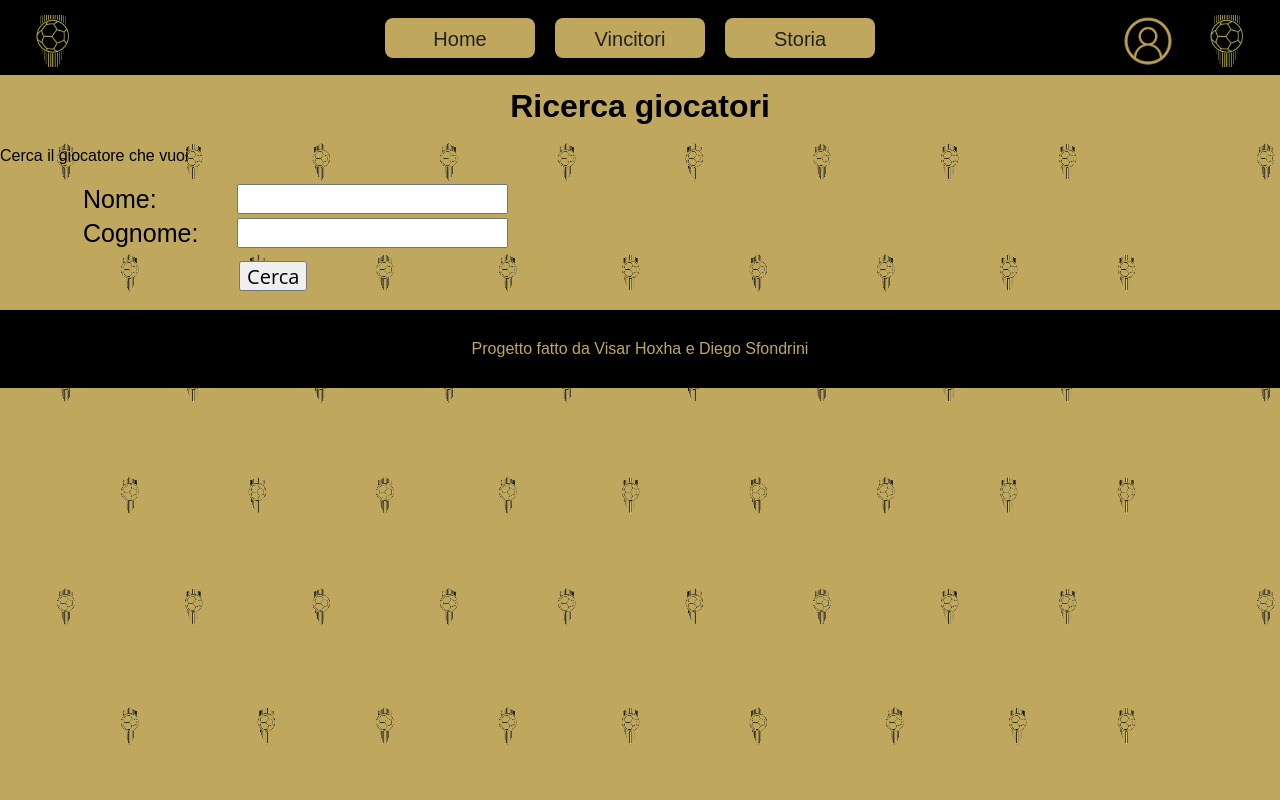
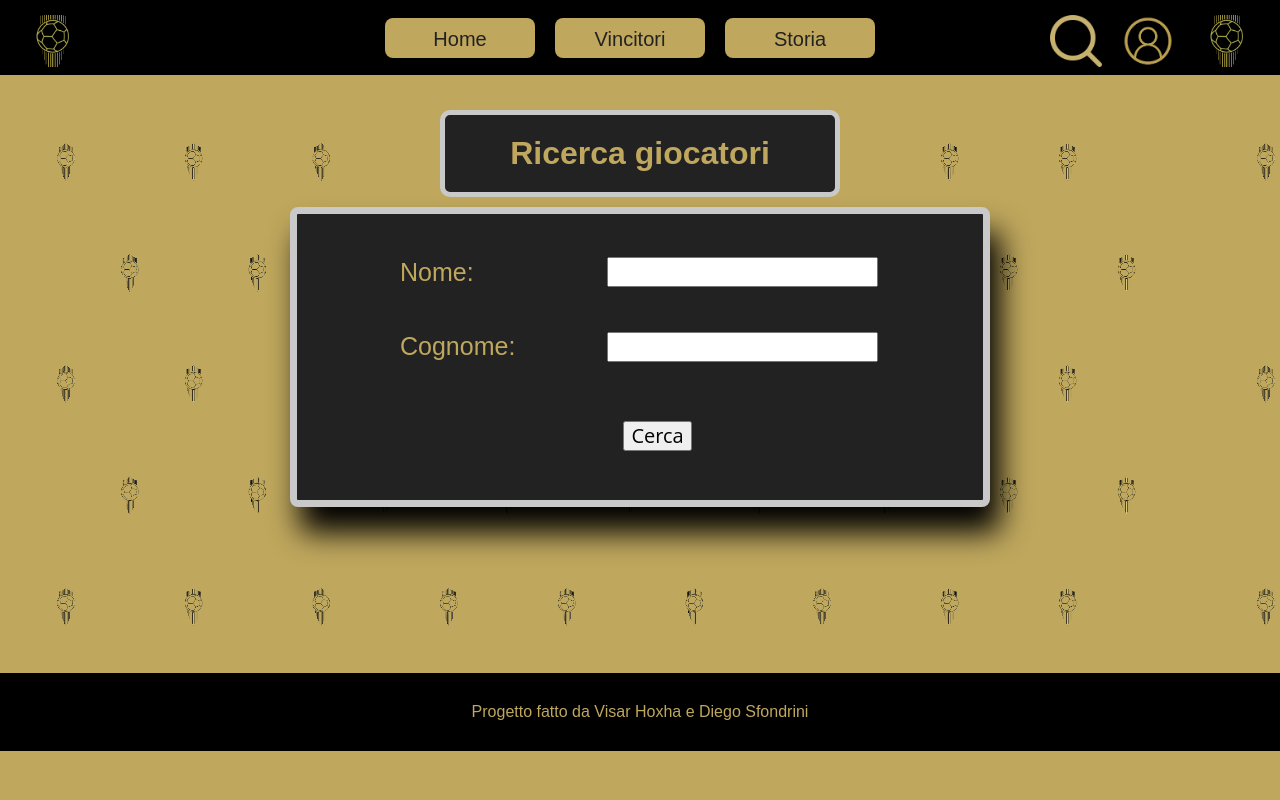
Before and after one commit to viss13/Progetto-Hoxha-Sfondrini, a PHP site: page /pagine/cerca.php in a window 1280 px wide. Run offline with PHP 8.4, Linux system fonts and the light colour scheme; some web fonts are replaced.

Commit message:
conclusione di cerca

```diff
--- a/pagine/cerca.php
+++ b/pagine/cerca.php
@@ -11,11 +11,11 @@
 <body>
 	<?php require("header.php");?>
     <div class="separatore"></div>
+    <div class="separatore"></div>
 	<div class="page_container">
-		<h1 style="text-align: center; margin-top: 0px">Ricerca giocatori</h1>
-		<p>Cerca il giocatore che vuoi</p>
+		<h1 class="titolo_storia">Ricerca giocatori</h1>
 		<form method="post" action="">
-			<table id="tab_input">
+			<table class="tab_input">
 				<tr>
 					<td><label for="nome">Nome:</label></td>
                     <td><input class="input_ricerca" type="text" name="nome" id="nome" value="<?php echo isset($_POST['nome']) ? $_POST['nome'] : ''; ?>"></td>
@@ -29,7 +29,7 @@
 				</tr>
 			</table>
 		</form>
-
+        <div class="separatore"></div>
 		<p></p>
 
 
@@ -53,15 +53,28 @@
                         $nome = $riga["nome"];
                         $cognome = $riga["cognome"];
 
-                        echo <<<EOD
-                        <a href="scheda_giocatore.php?id_giocatore=$id_giocatore" class="card card--storia">
-                            <img class="card__image"src="../immagini/$banner" alt="$banner">
-                            <div class="card__copy">
-                                <h2>$nome $cognome</h2>
-                            </div>
-                        </a>
-                        EOD;
+                        // echo <<<EOD
+                        // <a href="scheda_giocatore.php?id_giocatore=$id_giocatore" class="card card--storia">
+                        //     <img class="card__image"src="../immagini/$banner" alt="$banner">
+                        //     <div class="card__copy">
+                        //         <h2>$nome $cognome</h2>
+                        //     </div>
+                        // </a>
+                        // EOD;
 
+                        echo <<< EOD
+                            <section class="banner-cerca">
+                                <a href="scheda_giocatore.php?id_giocatore=$id_giocatore" class="banner-cerca__img">
+                                    <div class="banner__img__filter"></div>
+                                    <img src="../immagini/$banner" alt="">
+                                </a>
+                                <div class="banner-cerca__copy">
+                                    <div class="banner-cerca__copy__text">
+                                        <h1>$nome $cognome</h1>
+                                    </div>
+                                </div>
+                            </section>
+                            EOD;
 
                     }
 
@@ -69,6 +82,9 @@
                 else {
                     echo "<p>Non ho trovato nessun giocatore</p>";
                 }
+            }else{
+                echo "<div class='separatore'></div>
+                        <div class='separatore'></div>";
             }
 
         ?>
--- a/pagine/giocatori.php
+++ b/pagine/giocatori.php
@@ -54,7 +54,7 @@
                                 <div class="banner__copy">
                                     <div class="banner__copy__text">
                                         <h3>$anno</h3>
-                                        <h4>$cognome $nome</h4>
+                                        <h4>$nome $cognome</h4>
                                         <h5>$squadra / $nazionalità</h5>
                                         <p class="spaziatura_p">
                                             $descrizione
--- a/pagine/header.php
+++ b/pagine/header.php
@@ -18,6 +18,9 @@
 
             </nav>
             <div class="header__logo2">
+                <div class = "header__logo2__cerca">
+                    <a href="pagine/cerca.php"><img src="immagini/cerca2.png" alt=""></a>
+                </div>
                 <div class = "header__logo2__login">
                     <a href="pagine/login.php"><img src="immagini/login3.png" alt=""></a>
                 </div>
@@ -62,15 +65,15 @@
 
             </nav>
             <div class="header__logo2">
-            <div class = "header__logo2__login">
-                <a href="login.php"><img src="../immagini/login3.png" alt=""></a>
-            </div>
+                <div class = "header__logo2__cerca">
+                    <a href="cerca.php"><img src="../immagini/cerca.png" alt=""></a>
+                </div>
+                <div class = "header__logo2__login">
+                    <a href="login.php"><img src="../immagini/login3.png" alt=""></a>
+                </div>
                 <img src="../immagini/logo.png" alt="Logo">
             </div>
         </header>
         EOD;
     }
 ?>
-
-
-        <
--- a/style.css
+++ b/style.css
@@ -21,7 +21,7 @@ header {
 .header__logo1, .header__logo2 {height: 75px;padding: 5px; width: 15%;}
 
 .header__logo2{display: flex; justify-content: flex-end;}
-.header__logo2__login{padding-right: 20px;}
+.header__logo2__login, .header__logo2__cerca{padding-right: 20px;}
 
 .header__logo1 img, .header__logo2 img {height: 80%; margin-top: 10px;}
 nav {display: flex; height: 40px; margin: auto;}
@@ -271,12 +271,30 @@ footer{background: black; text-align: center; color: #bfa75d; padding: 30px;}
 .banner:hover{transform: scale(1.01);}
 .banner__img {display: block; height: 100%; width: 30%;}
 .banner__img img {height: 100%; width: 100%; object-fit: cover;}
-
 .banner__copy {width: 70%; display: flex; align-items: center; padding: 10px; color: #c9c9c9;}
 .banner__copy__text{padding:30px;}
 .banner__copy__text h3{font-size: 44px;margin-bottom:0; color: #bfa75d;}
 .banner__copy__text h4{font-size: 27px;margin: 5px 0}
 .banner__copy__text h5{font-size: 18px;margin-top: 0;}
+
+.banner-cerca{
+    display: flex;
+    height: 400px;
+    width: 800px;
+    flex-wrap: nowrap;
+    margin: 50px 5px;
+    background: #222222;
+    border: 10px solid #838181;
+    border-radius: 8px;
+    box-shadow: 10px 25px 30px black;
+    margin: auto;
+    margin-bottom: 50px;
+}
+.banner-cerca__img {display: block; height: 100%; width: 50%;}
+.banner-cerca__img img {height: 100%; width: 100%; object-fit: cover;}
+.banner-cerca__copy {width: 50%; display: flex; align-items: center; justify-content: center; padding: 10px; color: #c9c9c9;}
+.banner-cerca__copy__text{padding:30px; text-align: center;}
+
 
 /* centro flex con sidebar */
 .centro-flex {display: flex; flex-wrap: nowrap; align-items: stretch;}
```
Also changed, not shown: immagini/cerca.png (added), immagini/cerca2.png (added).
